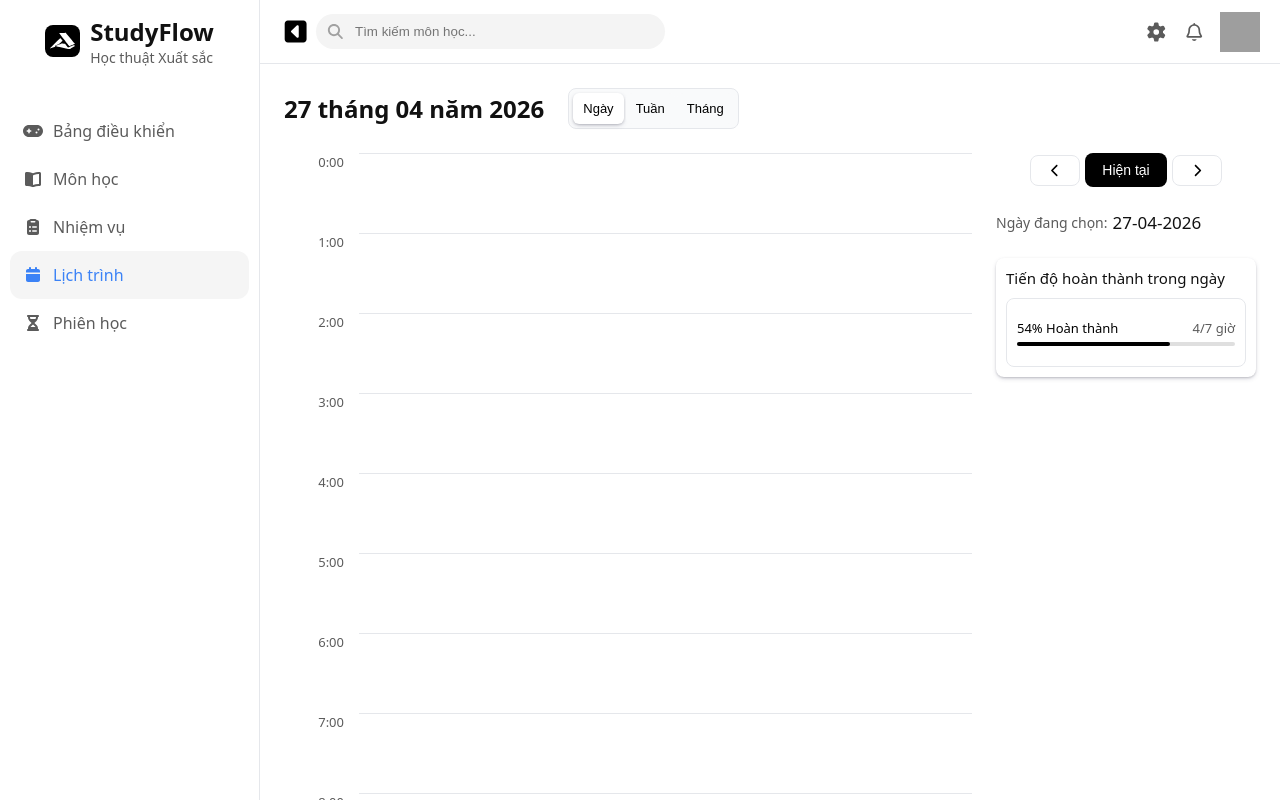
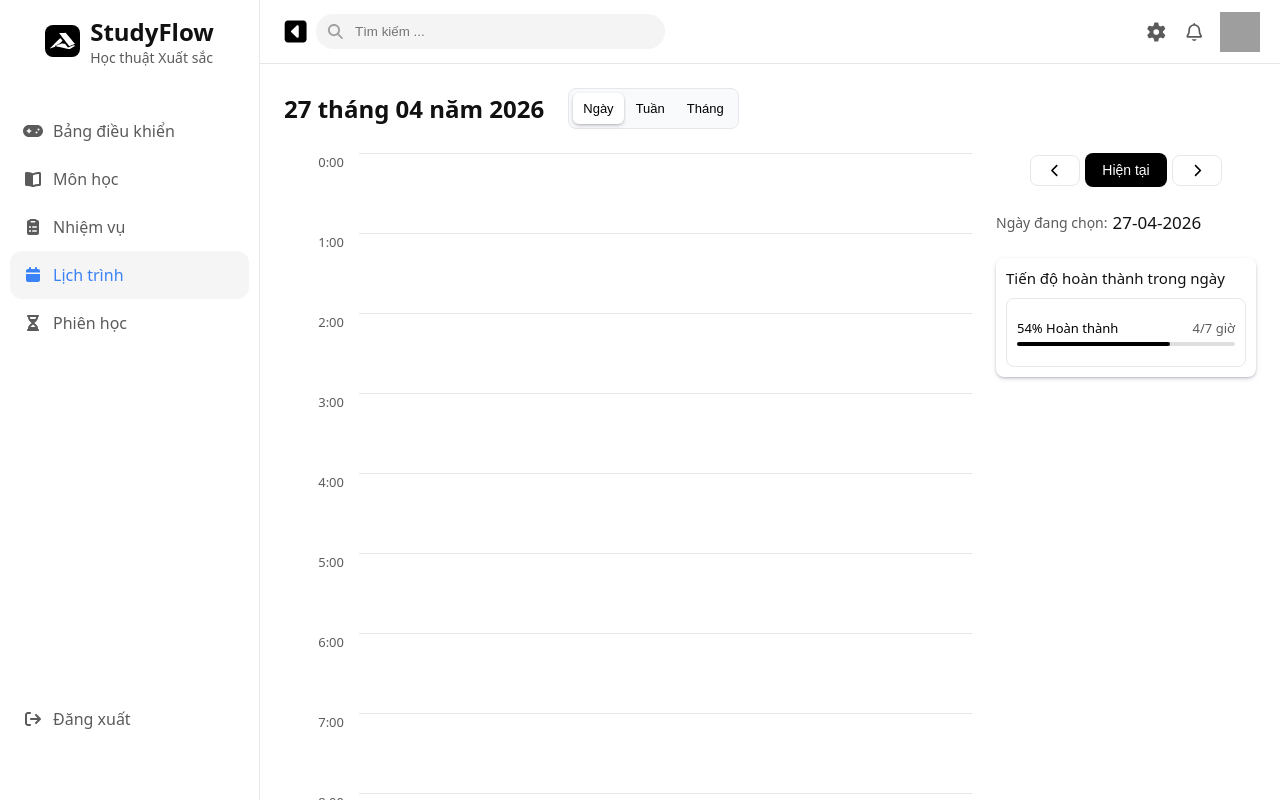
Before and after one commit to DinhQuocDatIT/study-planner, a React (Vite) app in the folder frontend/: page /schedule in a window 1280 px wide. Built offline with nearby package versions, Linux system fonts and the light colour scheme; grey boxes are pictures that could not be loaded.

Commit message:
update sidebar UI

```diff
--- a/frontend/index.html
+++ b/frontend/index.html
@@ -4,7 +4,7 @@
     <meta charset="UTF-8" />
     <link rel="icon" type="image/svg+xml" href="/favicon.svg" />
     <meta name="viewport" content="width=device-width, initial-scale=1.0" />
-    <title>Study planner</title>
+    <title>StudyFlow</title>
   </head>
   <body>
     <div id="root"></div>
--- a/frontend/src/components/Subjects/SubjectFilter/SubjectFilter.module.css
+++ b/frontend/src/components/Subjects/SubjectFilter/SubjectFilter.module.css
@@ -1,5 +1,8 @@
 .wrapper {
   position: relative;
+}
+.wrapper button {
+  white-space: nowrap;
 }
 .wrapper .showbtn {
   padding: 10px;
--- a/frontend/src/components/ui/Button/Button.module.css
+++ b/frontend/src/components/ui/Button/Button.module.css
@@ -10,6 +10,7 @@
   cursor: pointer;
   transition: all 0.3s ease;
   border: 1px solid transparent;
+  white-space: nowrap;
   text-decoration: none;
 }
 .wrapper:hover {
@@ -26,6 +27,7 @@
   border: var(--border);
   color: var(--primary-color);
   background-color: var(--bg-color);
+  white-space: nowrap;
 }
 .outline :hover {
   background-color: #f9fafb;
--- a/frontend/src/layouts/MainLayout/Header/Header.jsx
+++ b/frontend/src/layouts/MainLayout/Header/Header.jsx
@@ -19,7 +19,7 @@ function Header({ isOpenSidebar, toggleSidebar }) {
         />
         <div className={styles.search}>
           <FontAwesomeIcon icon={faMagnifyingGlass} />
-          <input type="text" placeholder="Tìm kiếm môn học..." />
+          <input type="text" placeholder="Tìm kiếm ..." />
         </div>
       </div>
       <div className={styles.right}>
--- a/frontend/src/layouts/MainLayout/Sidebar/Sidebar.jsx
+++ b/frontend/src/layouts/MainLayout/Sidebar/Sidebar.jsx
@@ -5,7 +5,7 @@ import styles from "./Sidebar.module.css";
 import NavItem from "../../../components/NavItem/NavItem";
 import { IDNAVITEMS, navItems } from "../../../constants/navigation";
 import { useState } from "react";
-
+import { faArrowRightFromBracket } from "@fortawesome/free-solid-svg-icons";
 function Sidebar() {
   const location = useLocation();
 
@@ -29,7 +29,13 @@ function Sidebar() {
           />
         ))}
       </div>
-      <div className={styles.footer}>{/* Thêm phiên sau */}</div>
+      <div className={styles.footer}>
+        <NavItem
+          path={"/login"}
+          label={"Đăng xuất"}
+          icon={faArrowRightFromBracket}
+        />
+      </div>
     </div>
   );
 }
--- a/frontend/src/layouts/MainLayout/Sidebar/Sidebar.module.css
+++ b/frontend/src/layouts/MainLayout/Sidebar/Sidebar.module.css
@@ -2,6 +2,8 @@
   padding: 15px 0px;
   width: 100%;
   height: 100%;
+  display: flex;
+  flex-direction: column;
 }
 /* header */
 .header {
@@ -33,7 +35,14 @@
 }
 /* content */
 .content {
+  width: 100%;
+  flex: 1;
   display: flex;
   flex-direction: column;
   padding: 10px;
 }
+.footer {
+  width: 100%;
+  padding: 10px;
+  min-height: 100px;
+}
--- a/frontend/src/pages/auth/Login/Login.jsx
+++ b/frontend/src/pages/auth/Login/Login.jsx
@@ -1,4 +1,4 @@
-import { Link } from "react-router-dom";
+import { Link, useNavigate } from "react-router-dom";
 import { FontAwesomeIcon } from "@fortawesome/react-fontawesome";
 import { faAccusoft } from "@fortawesome/free-brands-svg-icons";
 import styles from "./Login.module.css";
@@ -6,12 +6,14 @@ import Button from "../../../components/ui/Button/Button";
 import { Google } from "../../../assets";
 import { useState } from "react";
 function Login() {
+  const navigate = useNavigate();
   const [email, setEmail] = useState("");
   const [password, setPassword] = useState("");
   const handleSubmit = (e) => {
     e.preventDefault();
     console.log(email);
     console.log(password);
+    navigate("/");
   };
 
   return (
--- a/frontend/src/pages/auth/Register/Register.jsx
+++ b/frontend/src/pages/auth/Register/Register.jsx
@@ -1,11 +1,12 @@
 import { FontAwesomeIcon } from "@fortawesome/react-fontawesome";
-import { Link } from "react-router-dom";
+import { Link, useNavigate } from "react-router-dom";
 import { faAccusoft } from "@fortawesome/free-brands-svg-icons";
 import styles from "./Register.module.css";
 import Button from "../../../components/ui/Button/Button";
 import { Google } from "../../../assets";
 import { useState } from "react";
 function Register() {
+  const navigate = useNavigate();
   const [name, setName] = useState("");
   const [email, setEmail] = useState("");
   const [password, setPassword] = useState("");
@@ -18,6 +19,7 @@ function Register() {
       setMessageError("Mật khẩu không khớp");
       return;
     }
+    navigate("/login");
   };
 
   return (
```
